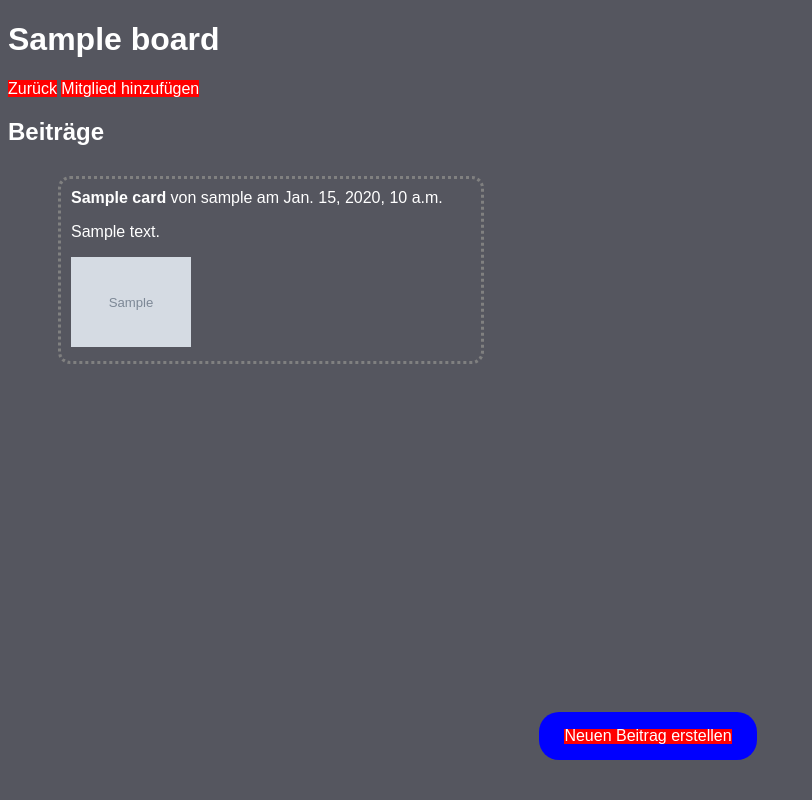
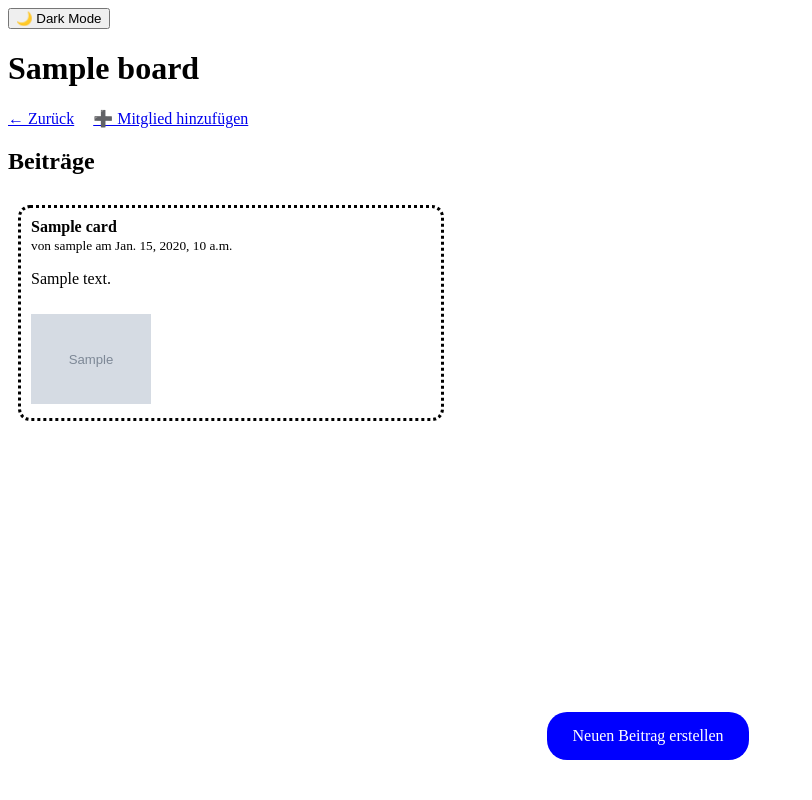
Before and after one commit to EasyBulletinBoard/BulletinBoard, a Django app: page /boards/1/ in a window 1280 px wide. Shown: the whole page, without its empty margins (0-812 px from the left). Run offline with Django 5.2, Linux system fonts and the light colour scheme; a user stored in the database is signed in; tables that the repository leaves empty hold one stand-in row (values such as "Sample post"); grey boxes marked "Sample" are stand-in pictures.

Commit message:
Dark/Lightmode added

```diff
--- a/board/templates/board/board_detail.html
+++ b/board/templates/board/board_detail.html
@@ -6,58 +6,54 @@
     <title>{{ board.name }}</title>
     {% load static %}
     <link rel="stylesheet" href="{% static '/css/global.css'%}">
-    <style> /* Move this to an extra file! */
-        html { /* board background */
-            background-color: #55565f !important;
-            color: white; /* default font color */
-        }
-
-        a {
-            color: white;
-            text-decoration: none;
-        }
-
+    <style>
         .card {
             border-width: 3px;
-            border-color: gray;
             border-style: dotted;
             padding: 10px;
-            margin-bottom: 10px;
+            margin: 10px;
+            border-radius: 12px;
             display: inline-block;
             width: auto;
-            margin: 10px;
-            border-radius: 12px;
         }
-
+        .card img {
+            aspect-ratio: 4/3;
+            width: 30%;
+            margin-top: 10px;
+        }
     </style>
 </head>
-<body>
+<body class="light-mode">
+    <button id="theme-toggle">🌙 Dark Mode</button>
     <h1>{{ board.name }}</h1>
-    <a href="{% url 'board_list' %}">Zurück</a>
-    <a href="{% url 'add_member' board.id %}">Mitglied hinzufügen</a>
+    <div style="margin-bottom: 20px;">
+        <a href="{% url 'board_list' %}" style="margin-right: 15px;">← Zurück</a>
+        <a href="{% url 'add_member' board.id %}">➕ Mitglied hinzufügen</a>
+    </div>
     <h2>Beiträge</h2>
-    <ul>
+    <ul style="list-style: none; padding: 0;">
         {% for card in cards %}
             <div class="card">
-                <strong>{{ card.title }}</strong> von {{ card.author }} am {{ card.created_at }}<br>
+                <strong>{{ card.title }}</strong><br>
+                <small>von {{ card.author }} am {{ card.created_at }}</small>
                 <p>{{ card.content }}</p>
-
                 {% if card.attachment %}
-                    <img style="aspect-ratio: 4/3; width: 30%;" src="/media/{{card.attachment}}">
-                {% else %}
+                    <img src="/media/{{ card.attachment }}" alt="Anhang">
                 {% endif %}
-
             </div>
         {% endfor %}
     </ul>
-
-    <div style="position: fixed; bottom: 5vh; width: 100%; text-align: center">
-        <button style="background-color: blue; padding: 15px 25px; border-width: 0px; border-radius: 20px;">
-            <a href="{% url 'create_card' board.id %}" style="color: white; text-decoration: none;">
-                <span style="font-size: 1rem;">Neuen Beitrag erstellen</span>
-            </a>
-        </button>
+    <div style="position: fixed; bottom: 5vh; width: 100%; text-align: center;">
+        <a href="{% url 'create_card' board.id %}"
+           style="display: inline-block;
+                  background-color: blue;
+                  color: white;
+                  padding: 15px 25px;
+                  border-radius: 20px;
+                  text-decoration: none;">
+            Neuen Beitrag erstellen
+        </a>
     </div>
-
+    <script src="{% static 'js/theme-toggle.js' %}"></script>
 </body>
 </html>
--- a/board/templates/board/board_list.html
+++ b/board/templates/board/board_list.html
@@ -7,7 +7,8 @@
     {% load static %}
     <link rel="stylesheet" href="{% static '/css/global.css'%}">
 </head>
-<body>
+<body class="light-mode">
+    <button id="theme-toggle">Dark Mode</button>
     <h1>Deine Boards</h1>
     <div style="flex-direction: row; display: flex; flex-wrap: wrap;">
         {% for board in boards %}
@@ -19,5 +20,6 @@
         {% endfor %}
     </div>
     <a style="text-decoration: none" href="{% url 'create_board' %}">Neues Board erstellen</a>
+    <script src="{% static 'js/theme-toggle.js' %}"></script>
 </body>
 </html>
--- a/board/templates/board/create_card.html
+++ b/board/templates/board/create_card.html
@@ -7,7 +7,8 @@
     {% load static %}
     <link rel="stylesheet" href="{% static '/css/global.css'%}">
 </head>
-<body>
+<body class="light-mode">
+    <button id="theme-toggle">Dark Mode</button>
     <h1>Neuer Beitrag für {{ board.name }}</h1>
     <form method="post" enctype="multipart/form-data">
         {% csrf_token %}
@@ -15,5 +16,6 @@
         <button type="submit">Erstellen</button>
     </form>
     <a href="{% url 'board_detail' board.id %}">Zurück</a>
+    <script src="{% static 'js/theme-toggle.js' %}"></script>
 </body>
 </html>
--- a/static/css/global.css
+++ b/static/css/global.css
@@ -1,9 +1,29 @@
-
+<<<<<<< Updated upstream
+body.light-mode {
+    background-color: #ffffff;
+    color: #333333;
+=======
 html {
     font-family: Arial, Helvetica, sans-serif;
+>>>>>>> Stashed changes
 }
-
-a {
-    text-decoration: none;
-    background-color: red;
+body.dark-mode {
+    background-color: #1a1a1a;
+    color: #ffffff;
 }
+#theme-toggle {
+    position: fixed;
+    top: 20px;
+    right: 20px;
+    padding: 10px 20px;
+    border-radius: 25px;
+    cursor: pointer;
+    z-index: 1000;
+}
+body.dark-mode .card {
+    border-color: #666;
+    background-color: #2a2a2a;
+}
+body.dark-mode a {
+    color: #9ec3ff;
+}
```
Also changed, not shown: account/templates/account.html (+7 -5 lines), account/templates/login.html (+5 -5 lines), account/templates/signup.html (+4 -12 lines), board/templates/board/add_member.html (+14 -0 lines), board/templates/board/create_board.html (+5 -4 lines), board/templates/board/home.html (+6 -4 lines), docs/CHANGELOG.md.
